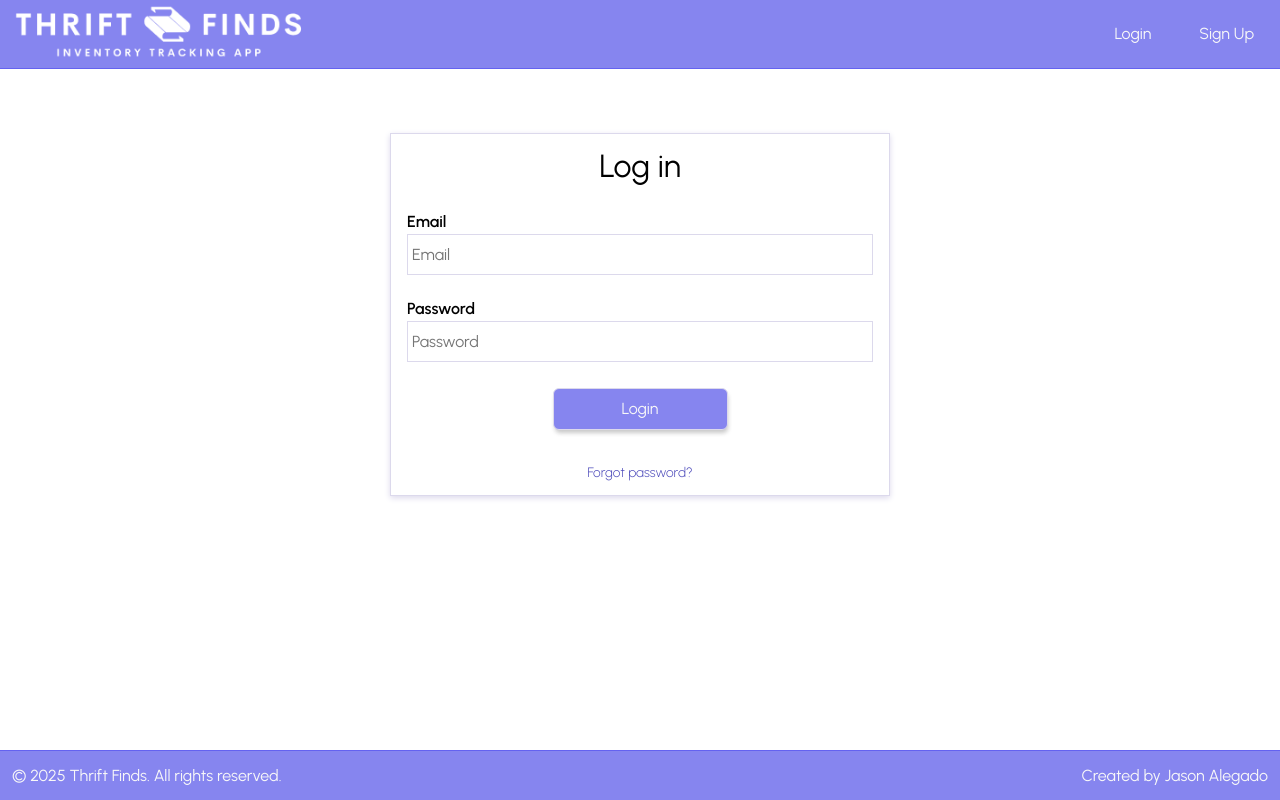
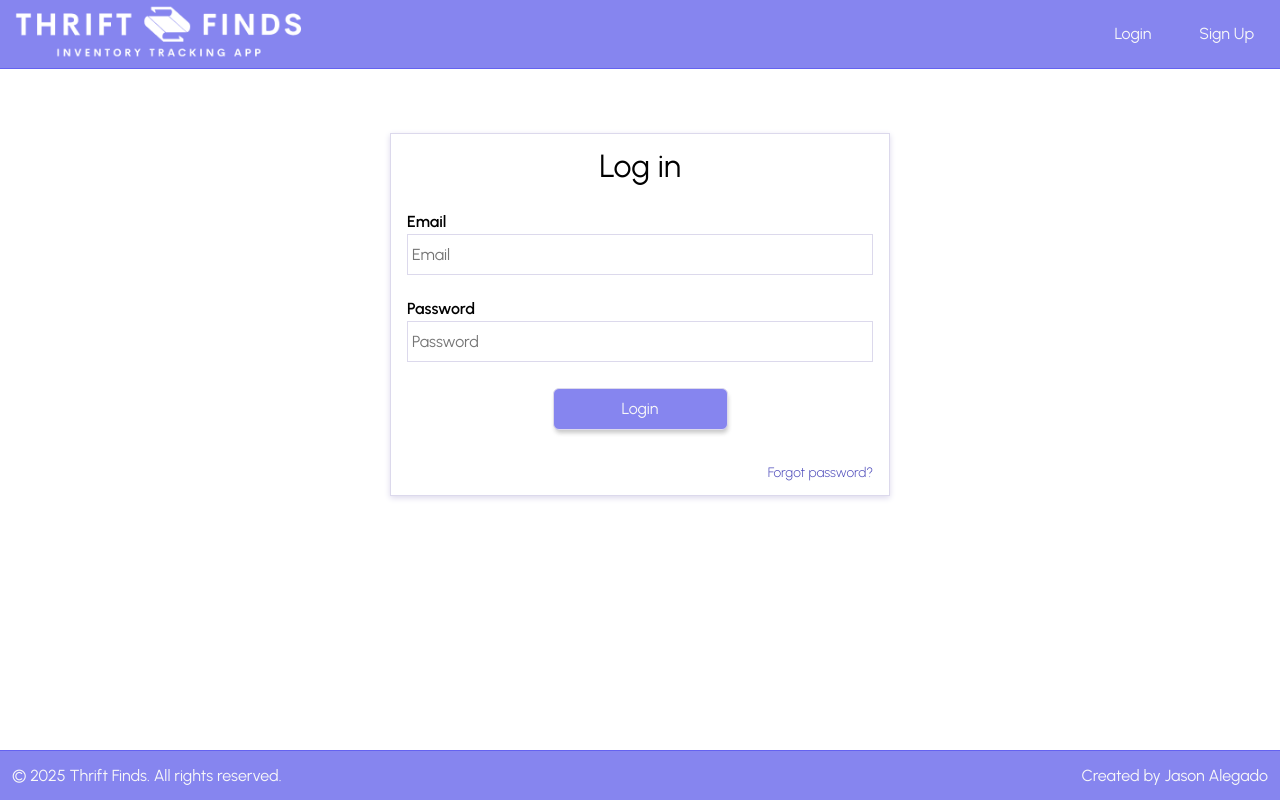
Before and after one commit to TransistorSmoke/thrift-find, a React (Vite) app: page /login in a window 1280 px wide. Built offline with nearby package versions, Linux system fonts and the light colour scheme; no server answers.

Commit message:
Modify styling of forgot password link

```diff
--- a/src/pages/Login.scss
+++ b/src/pages/Login.scss
@@ -32,9 +32,15 @@
   }
 
   input {
-    // border: 1px solid red;
     padding: $space-smd $space-2xs;
     margin: $space-2xs 0;
+  }
+
+  .forgot-password {
+    margin-top: $space-lg;
+    display: flex;
+    justify-content: flex-end;
+    align-items: center;
   }
 
   .forgot-password > a {
@@ -42,13 +48,11 @@
     color: $emphasis-dark-200;
     font-weight: 300;
     font-size: 0.85rem;
-    display: block;
-    margin: $space-lg auto 0 auto;
-    text-align: center;
+    display: inline-block;
     transition: color 0.25s ease;
 
     &:hover {
-      color: $emphasis-dark;
+      color: $text-dark;
       transition: color 0.25s ease;
     }
   }
```
